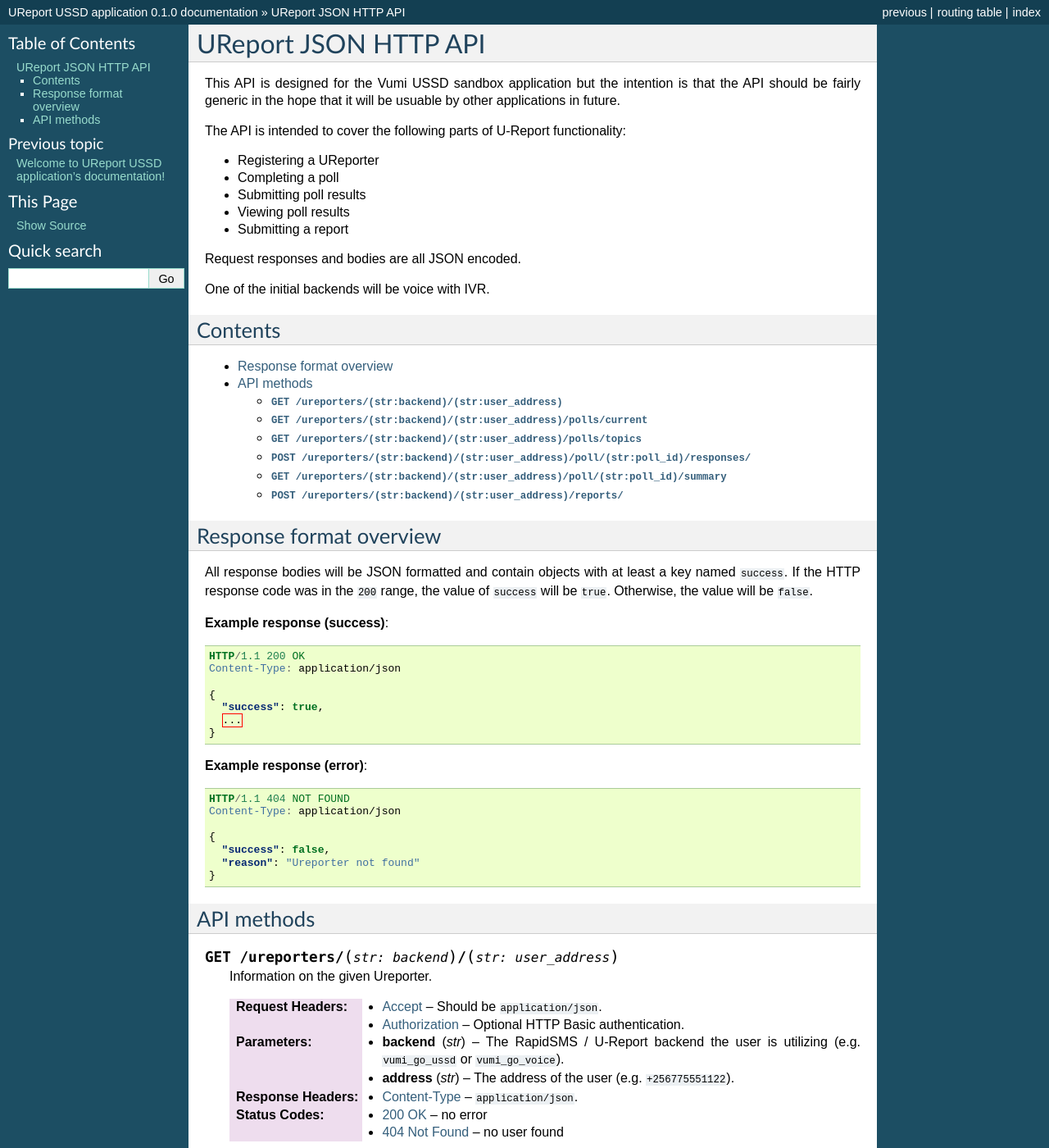
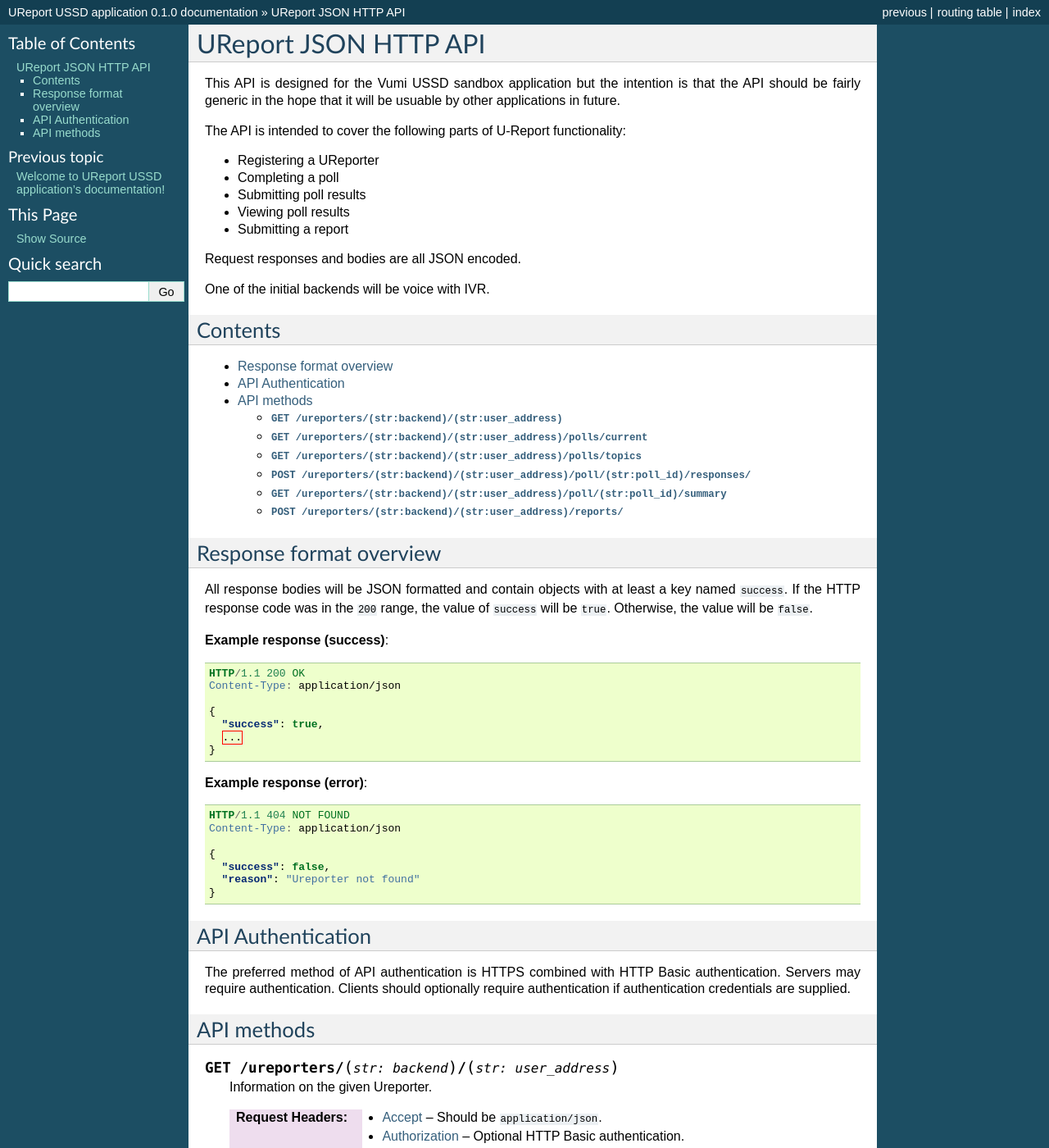
Before and after one commit to praekelt/vumi-ureport, a Sphinx documentation site: the page built from docs/ureport-api.rst, in a window 1280 px wide and 1400 px high. Shown: the whole window at 82% size. Built offline with Sphinx 7.4.7, drawn with Linux system fonts in a browser that asks for light colours.

Commit message:
Note that HTTPS with HTTP Basic authentication is the preferred means of securing the API (@justinvdm).

```diff
--- a/docs/ureport-api.rst
+++ b/docs/ureport-api.rst
@@ -25,6 +25,7 @@
 --------
 
 * :ref:`response-format-overview`
+* :ref:`api-authentication`
 * :ref:`api-methods`
 
   * :http:get:`/ureporters/(str:backend)/(str:user_address)`
@@ -68,6 +69,16 @@
      "success": false,
      "reason": "Ureporter not found"
    }
+
+
+.. _api-authentication:
+
+API Authentication
+------------------
+
+The preferred method of API authentication is HTTPS combined with HTTP
+Basic authentication. Servers may require authentication. Clients should
+optionally require authentication if authentication credentials are supplied.
 
 
 .. _api-methods:
```
